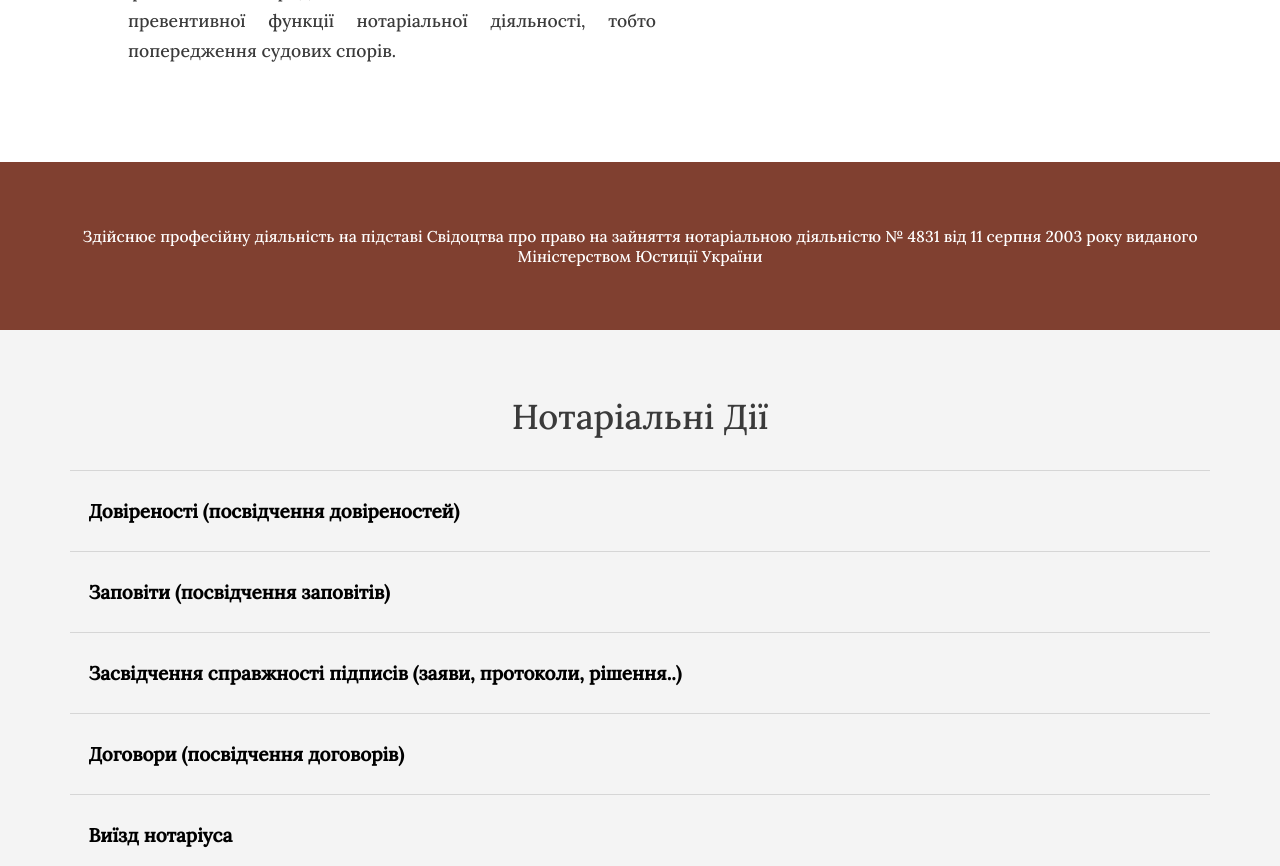
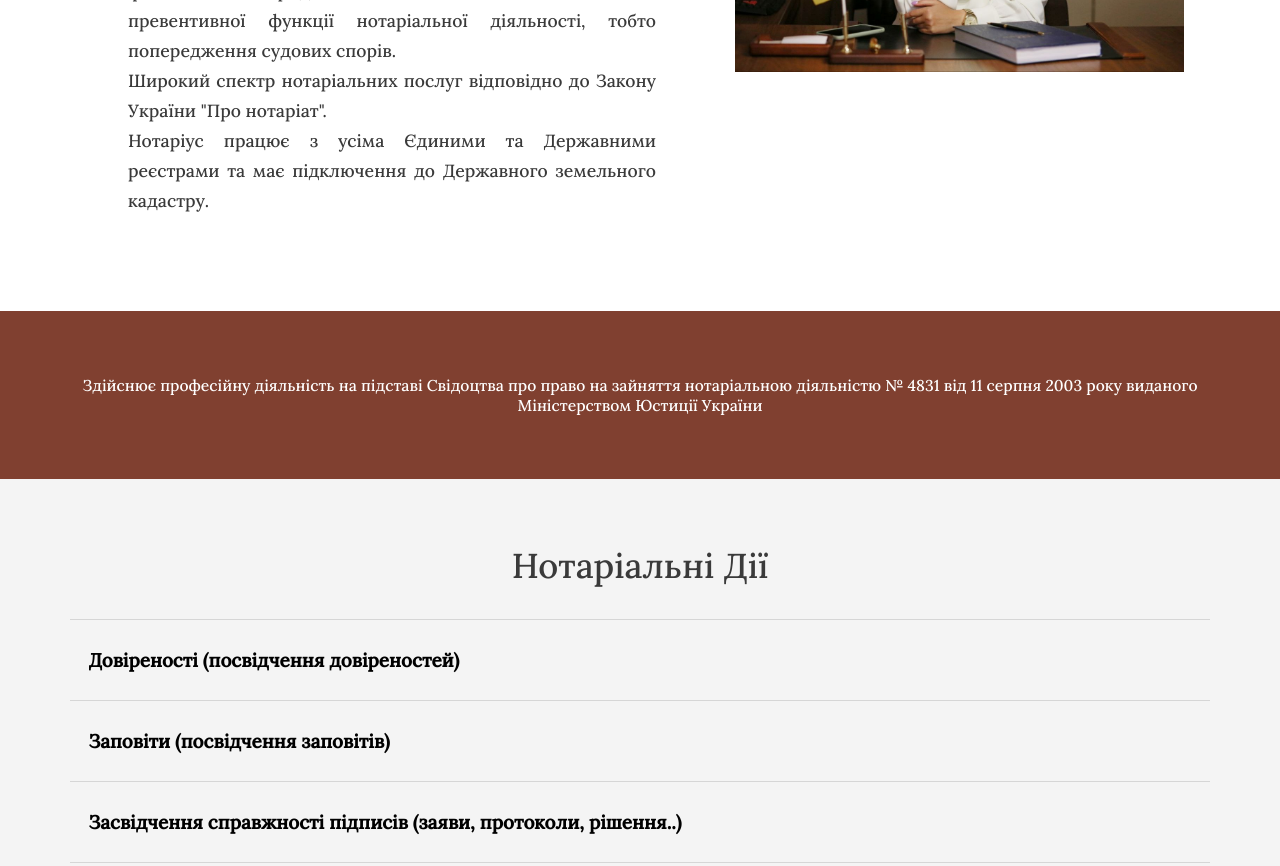
Before and after one commit to Roketskyi/Landing-page_Notary_Nataly, a plain HTML site: page index.html in a window 1280 px wide. Shown: the part 1036-1902 px from the top of the page. Drawn offline with Linux system fonts and the light colour scheme.

Commit message:
Add files via upload

```diff
--- a/index.html
+++ b/index.html
@@ -77,6 +77,9 @@
                     прав, законних інтересів фізичних та юридичних осіб в контексті виконання превентивної
                     функції нотаріальної діяльності, тобто попередження судових спорів.
                 </p>
+
+                <p style="line-height: 1.7;">Широкий спектр нотаріальних послуг відповідно до Закону України "Про нотаріат".</p>
+                <p style="line-height: 1.7;">Нотаріус працює з усіма Єдиними та Державними реєстрами та має підключення до Державного земельного кадастру.</p>
             </div>
 
             <div class="about-img">
```
